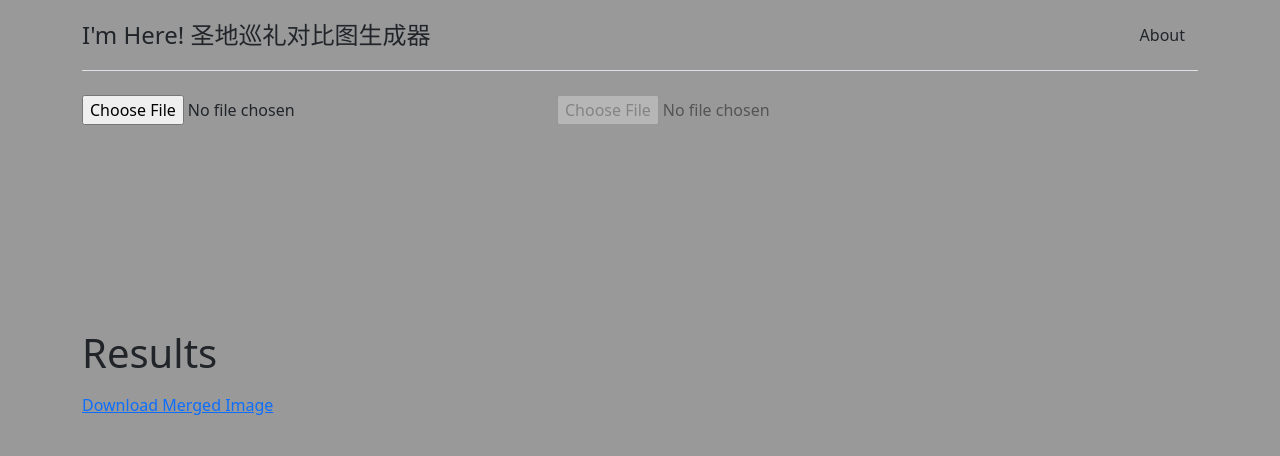
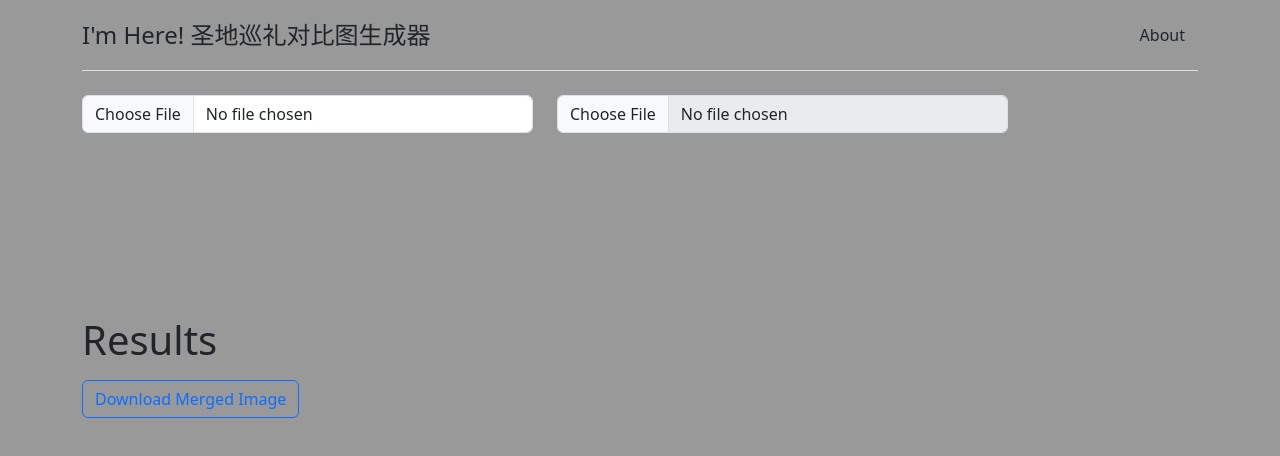
Before and after one commit to anitabi/IMHere, a React (Create React App) app: page / in a window 1280 px wide. Shown: the top 456 px of the page. Built offline with nearby package versions, Linux system fonts and the light colour scheme; a web font is replaced by a local one.

Commit message:
update style and output file name

```diff
--- a/src/App.js
+++ b/src/App.js
@@ -33,6 +33,11 @@ function App() {
   const [posInfo, setPosInfo] = useState({ "anime": "ギヴン", "name": "JR 町田駅南口", "episode": 5, "time": 502, "x": 35.542906, "y": 139.4449 });
   const firstCanvasRef = useRef(null);
   const secondCanvasRef = useRef(null);
+
+  // unique filename for download
+  const now = new Date();
+  const formattedDateTime = now.toISOString().replace(/:\d+\.\d+Z$/, '').replace(/[-T:]/g, '').replace(/\..+/, '');
+  const downloadFileName = `MergedImage_${formattedDateTime}.png`;
 
 
   const handleImageChange = (event, setImage, canvasRef) => {
@@ -91,7 +96,7 @@ function App() {
         ctx.drawImage(secondImg, 0, firstImg.height);
 
         // Add Anime name
-        addTextToCanvasL(canvas, "🎞 " + posInfo.anime, textMargin, 2.04 * h + textMargin, textSize, '#000000');
+        addTextToCanvasL(canvas, "🎞️ " + posInfo.anime, textMargin, 2.04 * h + textMargin, textSize, '#000000');
         addTextToCanvasL(canvas, "⏱️ EP" + posInfo.episode.toString().padStart(2, '0') + " " + s2ms(posInfo.time), textMargin, 2.1 * h + textMargin, textSize, '#000000');
         addTextToCanvasR(canvas, posInfo.name + " 📍", w - textMargin, 2.04 * h + textMargin, textSize, '#000000');
         addTextToCanvasR(canvas, posInfo.x.toString() + "," + posInfo.y.toString() + " 🧭", w * 1.005 - textMargin, 2.1 * h + textMargin, textSize, '#000000');
@@ -129,23 +134,23 @@ function App() {
         </header>
 
         <div>
-          <div className="row">
+          <div className="row mb-3">
             <div className="col-md-5">
-              <input type="file" onChange={handleFirstImageChange} />
+              <input class="form-control" type="file" onChange={handleFirstImageChange} />
 
             </div>
             <div className="col-md-5">
-              <input type="file" onChange={handleSecondImageChange} disabled={!firstImage} />
+              <input class="form-control" type="file" onChange={handleSecondImageChange} disabled={!firstImage} />
             </div>
 
           </div>
           <div className="row">
             <div className="col-md-5">
-              <canvas ref={firstCanvasRef} style={{ maxWidth: '70%' }} ></canvas>
+              <canvas ref={firstCanvasRef} style={{ maxWidth: '50%' }} ></canvas>
 
             </div>
             <div className="col-md-5">
-              <canvas ref={secondCanvasRef} style={{ maxWidth: '70%' }}></canvas>
+              <canvas ref={secondCanvasRef} style={{ maxWidth: '50%' }}></canvas>
             </div>
 
           </div>
@@ -153,14 +158,15 @@ function App() {
             <p class="h1">Results</p>
 
             {mergedImageURL && (
-              <div>
-                <img src={mergedImageURL} id="result" alt="Merged" style={{ maxWidth: '50%' }} />
+              <div className="col-md-5">
+                <img src={mergedImageURL} id="result" alt="Merged" style={{ maxWidth: '100%' }} />
               </div>
             )}
           </div>
-          <div className="row mt-2">
-
-            <a href={mergedImageURL} download="merged-image.png">Download Merged Image</a>
+          <div className="row mt-2 mb-5">
+            <div class="col-md-5">
+              <a href={mergedImageURL} className="btn btn-outline-primary" download={downloadFileName}>Download Merged Image</a>
+            </div>
 
           </div>
         </div>
```
